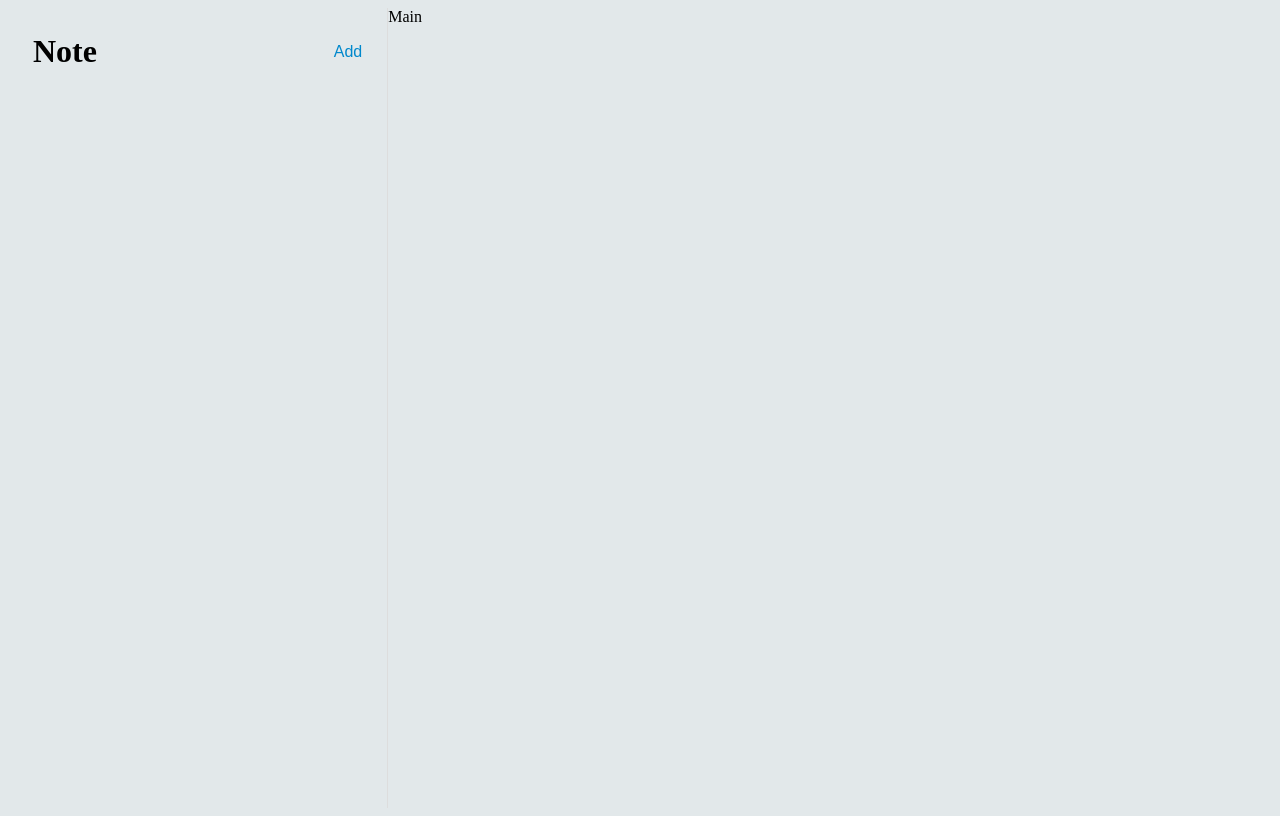
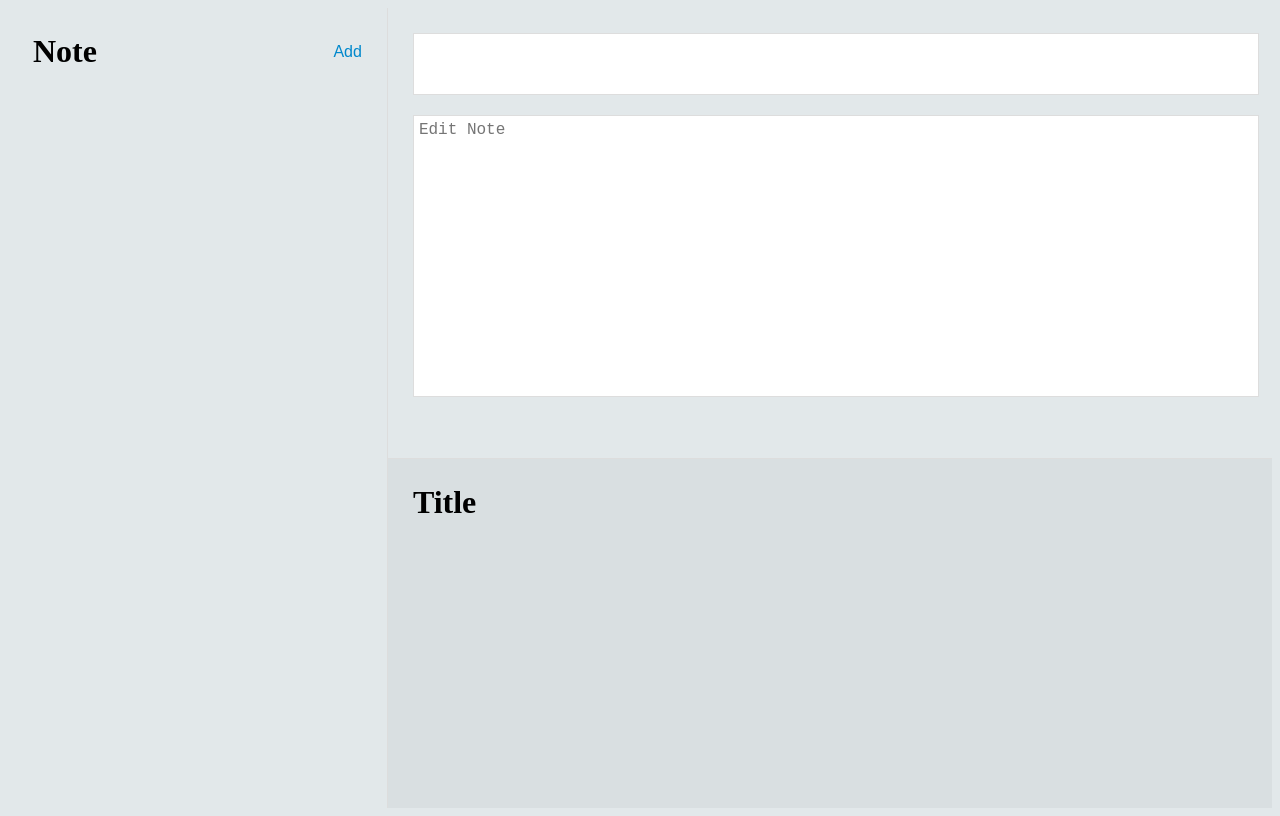
Before and after one commit to 5h4k3m3/react-hands-on-note, a React (Vite) app: page / in a window 1280 px wide. Built offline with nearby package versions, Linux system fonts and the light colour scheme.

Commit message:
✨ impl main html css

```diff
--- a/src/components/Main.css
+++ b/src/components/Main.css
@@ -0,0 +1,45 @@
+.appMain {
+  width: 70%;
+  height: 100vh;
+}
+
+.appMainNoteEdit,
+.appMainNotePreview {
+  height: 50vh;
+}
+
+.appMainNoteEdit {
+  padding: 25px;
+}
+
+.appMainNoteEdit input, textarea {
+  display: block;
+  border: 1px solid #ddd;
+  margin-bottom: 20px;
+  width: 100%;
+  height: calc(50vh - 130px);
+  padding: 5px;
+  resize: none;
+  font-size: 16px;
+}
+
+.appMainNoteEdit input {
+  height: 50px;
+  font-size: 2rem;
+}
+
+.appMainNotePreview {
+  border-top: 1px solid #ddd;
+  overflow-y: scroll;
+  background: rgba(0, 0, 0, 0.04);
+}
+
+.previewTitle {
+  padding: 25px 25px 0 25px;
+  margin: 0;
+}
+
+.markdownPreview {
+  padding: 0 25px 25px 25px;
+  line-height: 2rem;
+}
--- a/src/components/Main.jsx
+++ b/src/components/Main.jsx
@@ -2,5 +2,17 @@ import React from "react";
 import "./Main.css";
 
 export const Main = () => {
-  return <div>Main</div>;
+  return (
+    <div className="appMain">
+      <div className="appMainNoteEdit">
+        <input type="text" />
+        <textarea id="" placeholder="Edit Note"></textarea>
+      </div>
+      <div className="appMainNotePreview">
+        <h1 className="previewTitle">Title</h1>
+        <div className="markdownPreview"></div>
+        <div className="notePreview"></div>
+      </div>
+    </div>
+  );
 };
```
